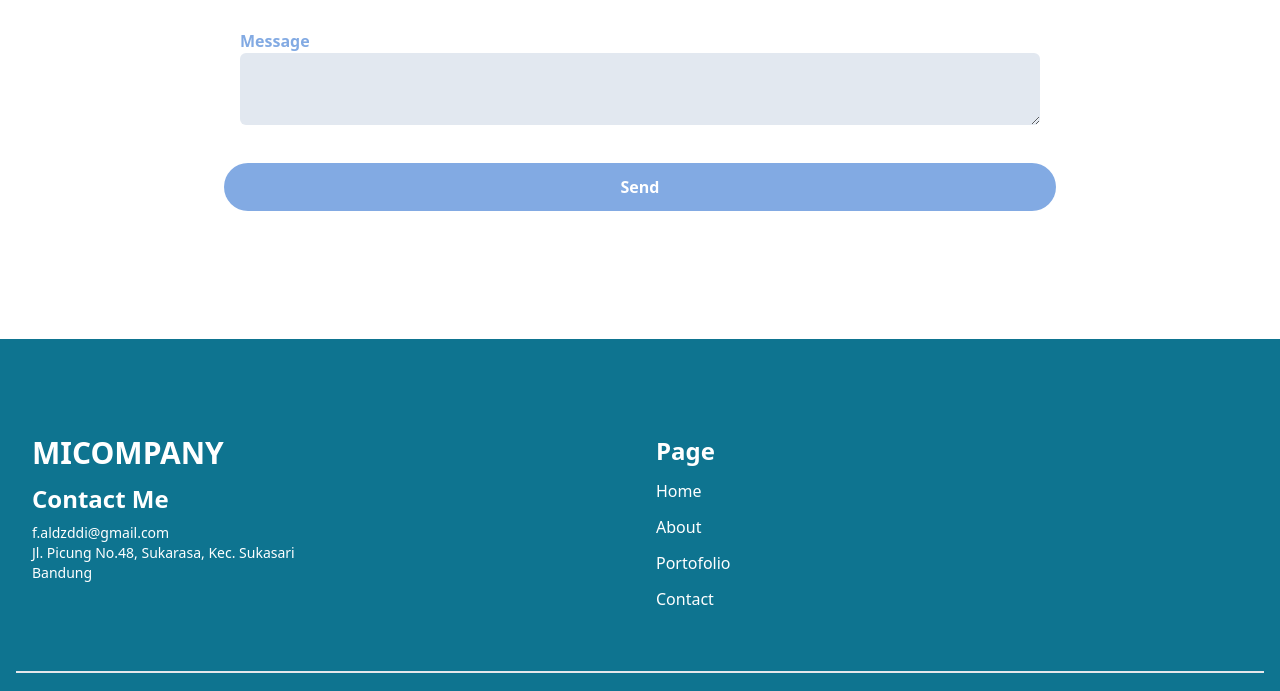
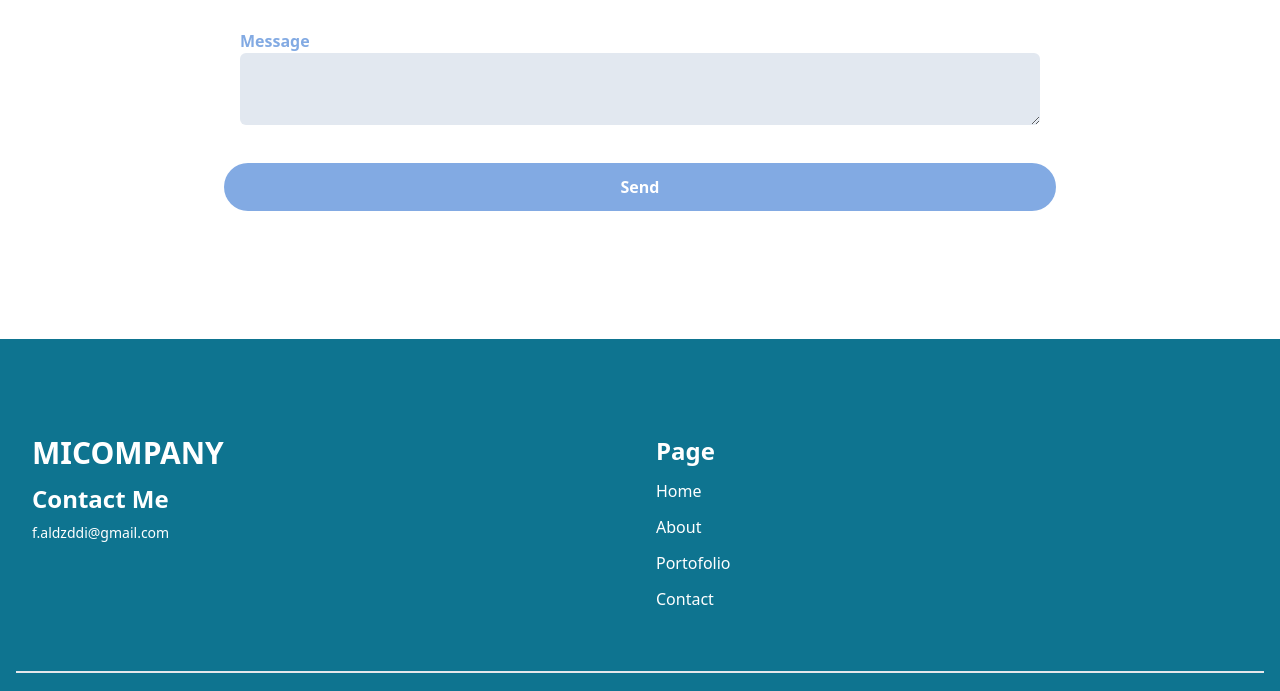
Before and after one commit to NorthenCat/fahmi-portofolio, a website: page index.html in a window 1280 px wide. Shown: the part 3203-3894 px from the top of the page. Drawn offline with nearby package versions, Linux system fonts and the light colour scheme.

Commit message:
Update index.html

```diff
--- a/index.html
+++ b/index.html
@@ -356,8 +356,6 @@
           <h2 class="font-bold text-white text-3xl mb-3">MICOMPANY</h2>
           <h3 class="font-bold text-2xl mb-2">Contact Me</h3>
           <p>f.aldzddi@gmail.com</p>
-          <p>Jl. Picung No.48, Sukarasa, Kec. Sukasari</p>
-          <p>Bandung</p>
         </div>
         <div class="w-full px-4 mb-12 md:w-1/2 ">
           <h3 class="font-semibold text-2xl mb-3">Page</h3>
```
